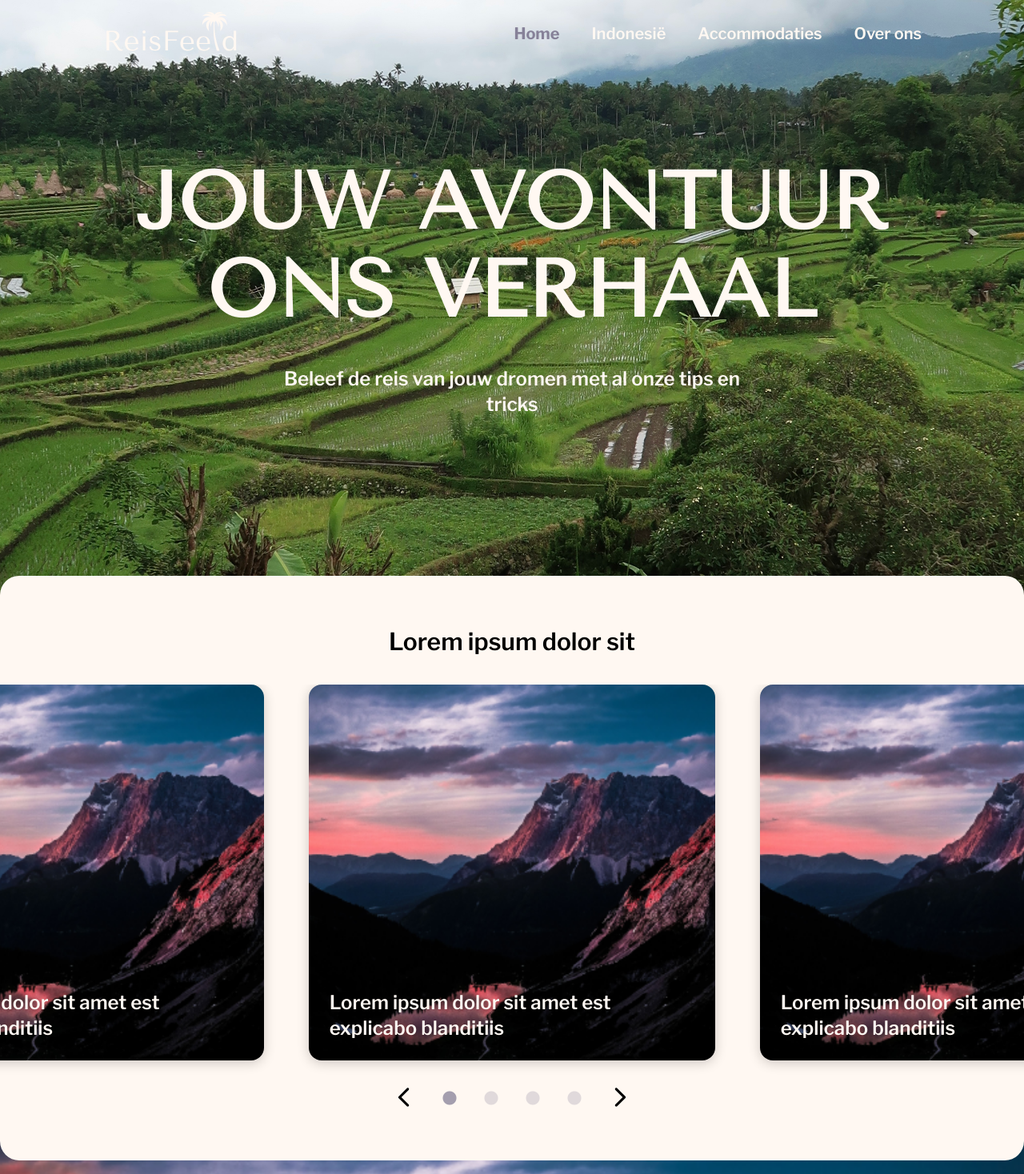
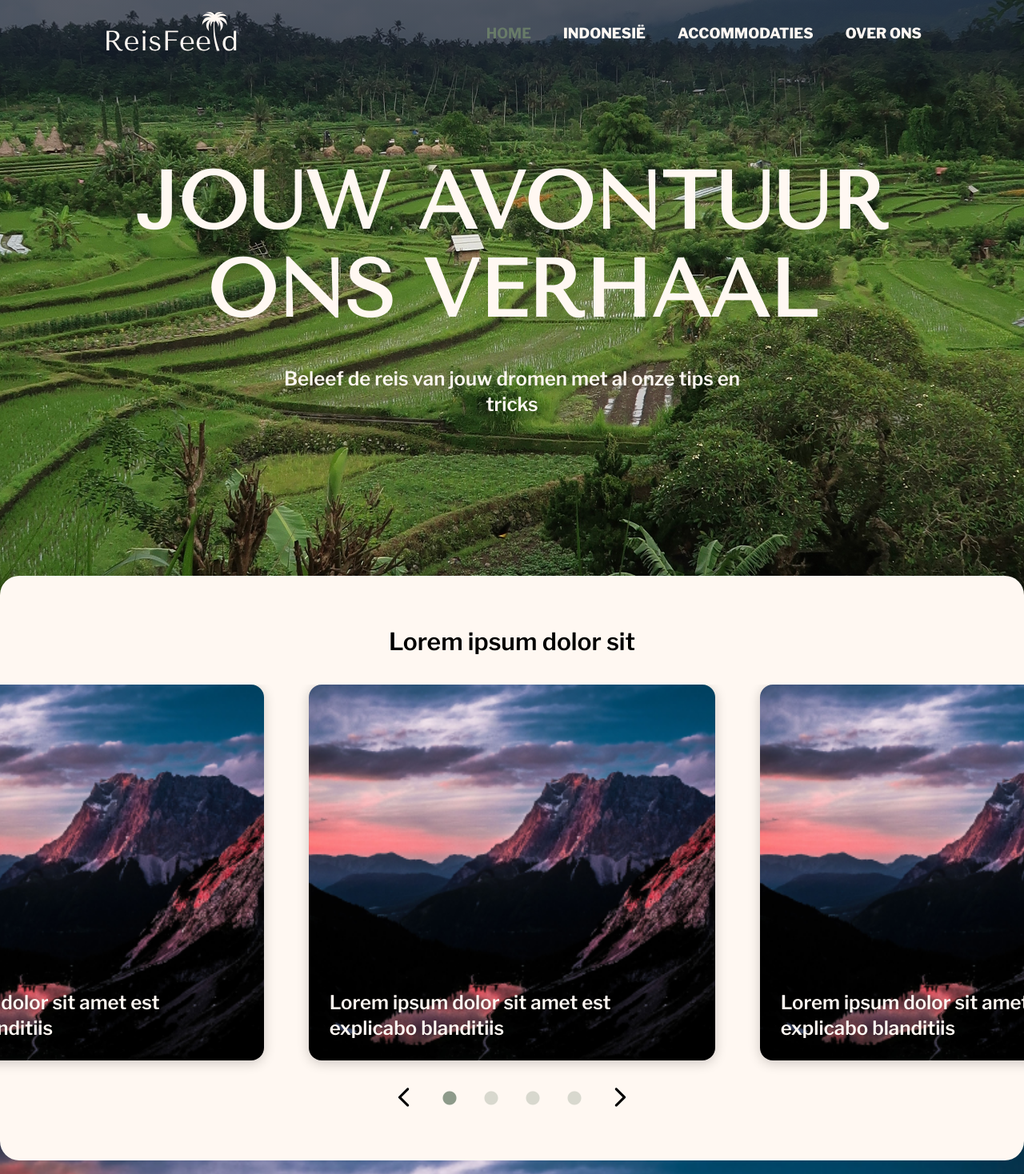
Before and after one commit to dannyfrelink/affiliate-blog, a React (Create React App) app: page / in a window 1280 px wide. Shown: the top 1468 px of the page at 80% size. Built offline with nearby package versions, Linux system fonts and the light colour scheme; the HTML template or start-up script is replaced by a standard one.

Commit message:
update: trying new colors and making it visible on Nav

```diff
--- a/src/components/header/Nav.tsx
+++ b/src/components/header/Nav.tsx
@@ -31,10 +31,11 @@ const Nav: React.FC = () => {
 		<nav
 			onClick={handleClick}
 			className={`z-[99] ${scrolled > 250 && scrolledUp && "fixed"} ${
-				screenSize < 1000 &&
-				`fixed h-screen before:fixed before:w-screen before:bg-[#707070] before:opacity-75 ${
-					navOpen ? "left-0 before:inset-0" : "-left-[100vw]"
-				}`
+				screenSize < 1000
+					? `fixed h-screen before:fixed before:w-screen before:bg-[#707070] before:opacity-75 ${
+							navOpen ? "left-0 before:inset-0" : "-left-[100vw]"
+					  }`
+					: "before:absolute before:inset-0 before:h-32 before:w-screen before:opacity-70 before:bg-gradient-to-b before:from-gray-900 before:via-gray-900 before:to-transparent"
 			}`}
 		>
 			<Link to="/">
@@ -80,7 +81,7 @@ const Nav: React.FC = () => {
 									? "right-[9vw] [&>li:not(:last-child)]:mr-6 [&>div]:mr-4"
 									: "right-[10vw] [&>li:not(:last-child)]:mr-10 [&>div]:mr-8"
 						  }`
-				} text-black text-xl [&>li]:font-semibold`}
+				} text-black text-lg [&>li]:font-extrabold`}
 			>
 				{screenSize < 1000 && (
 					<CloseButton
@@ -94,7 +95,7 @@ const Nav: React.FC = () => {
 						className={({ isActive }) => checkActive(isActive)}
 						to="/"
 					>
-						Home
+						HOME
 					</NavLink>
 				</li>
 
@@ -103,7 +104,7 @@ const Nav: React.FC = () => {
 						className={({ isActive }) => checkActive(isActive)}
 						to="/indonesie"
 					>
-						Indonesië
+						INDONESIË
 					</NavLink>
 				</li>
 
@@ -112,7 +113,7 @@ const Nav: React.FC = () => {
 						className={({ isActive }) => checkActive(isActive)}
 						to="/accommodaties"
 					>
-						Accommodaties
+						ACCOMMODATIES
 					</NavLink>
 				</li>
 				<li>
@@ -120,7 +121,7 @@ const Nav: React.FC = () => {
 						className={({ isActive }) => checkActive(isActive)}
 						to="/over-ons"
 					>
-						Over ons
+						OVER ONS
 					</NavLink>
 				</li>
 
--- a/tailwind.config.js
+++ b/tailwind.config.js
@@ -5,8 +5,8 @@ module.exports = {
 		extend: {
 			colors: {
 				primary: "#FFF8F2",
-				secondary: "#868198",
-				tertair: "#687B68",
+				secondary: "#687B68",
+				tertair: "#868198",
 				background: "#E8DFD1",
 			},
 			keyframes: {
```
Also changed, not shown: src/assets/header/home.jpg, 1 other file (tests, documents, lock files or other folders).
